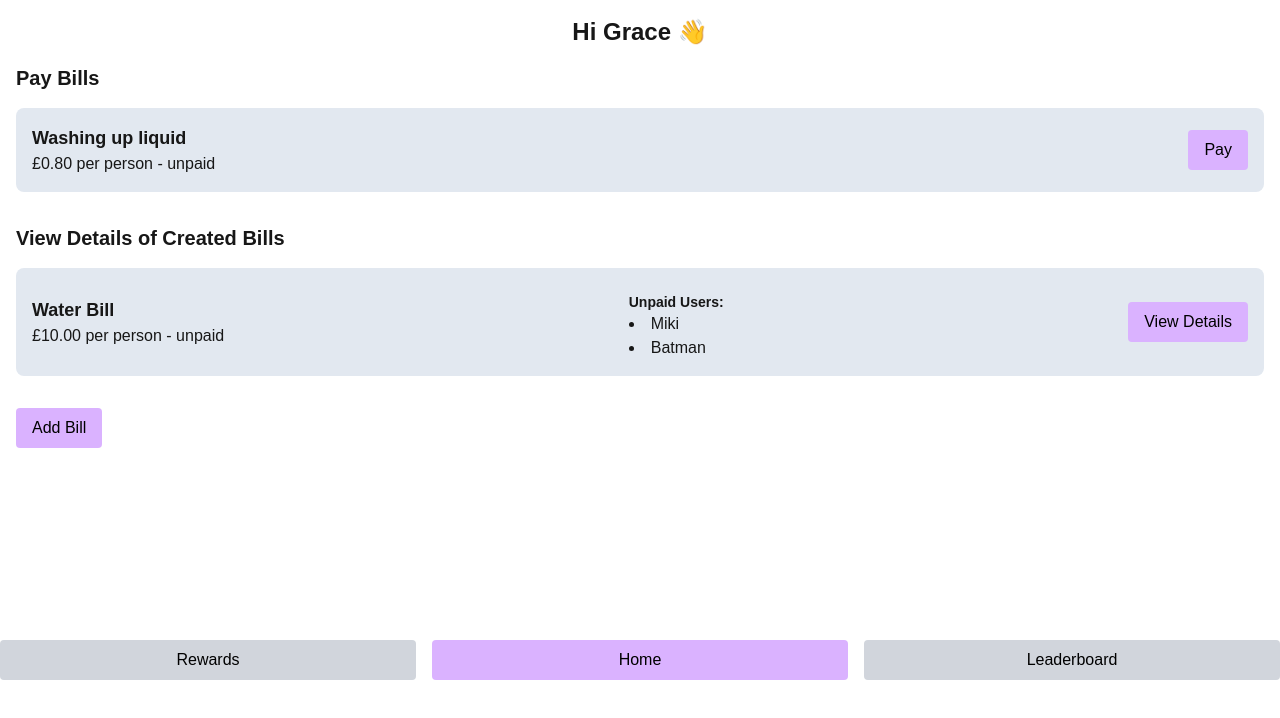
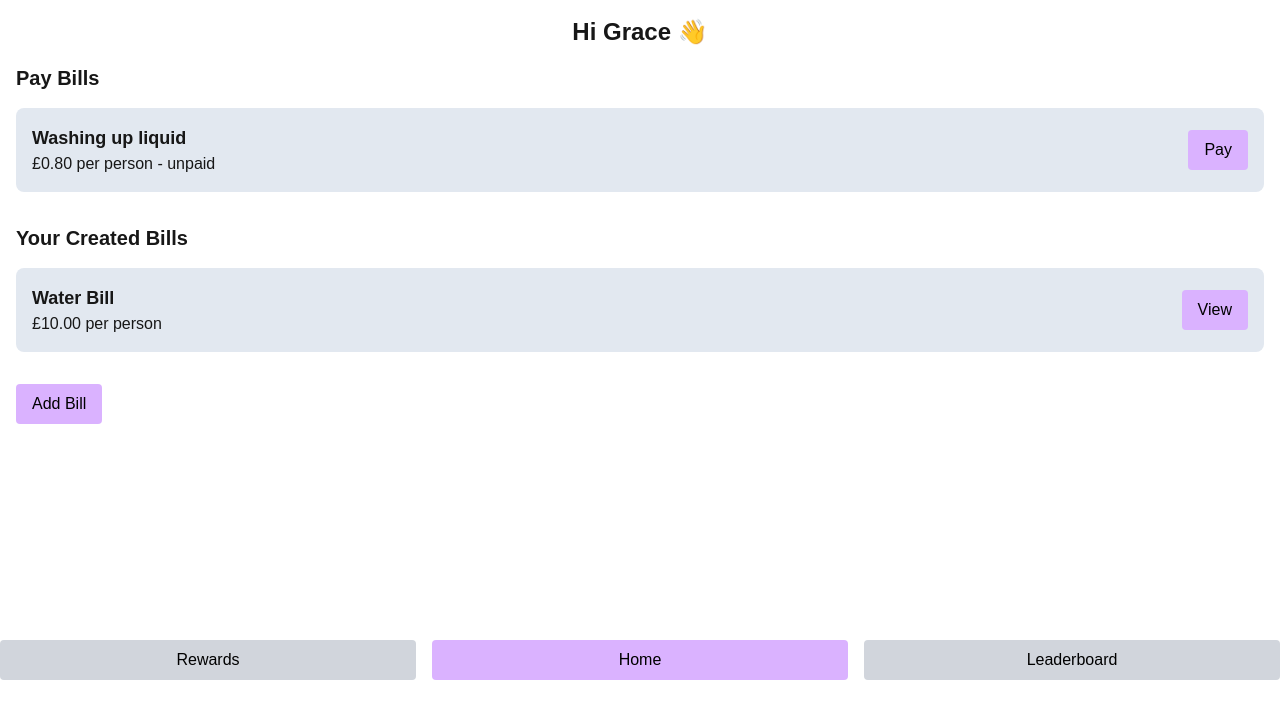
Before and after one commit to 3miki/Split-Play, a Next.js app: page / in a window 1280 px wide. Shown: the top 718 px of the page. Built offline with nearby package versions, Linux system fonts and the light colour scheme.

Commit message:
fix view detail link

```diff
--- a/app/newbill/page.tsx
+++ b/app/newbill/page.tsx
@@ -4,6 +4,7 @@ import { useRouter } from "next/navigation";
 import NewBillForm from "../../components/NewBillForm";
 import { Bill } from "../../types";
 import { useBillStore } from "../../stores";
+import { mockUser } from "../../lib/mockData";
 
 export default function AddBill() {
   const router = useRouter();
@@ -13,7 +14,10 @@ export default function AddBill() {
     const newBill: Bill = {
       ...billData,
       id: Date.now(),
-      users: billData.users || [],
+      users: billData.users?.filter((user) => user.name !== mockUser) || [
+        { name: "Miki", paid: false },
+        { name: "Batman", paid: false },
+      ],
     };
     addBill(newBill);
     router.push("/");
--- a/app/page.tsx
+++ b/app/page.tsx
@@ -32,15 +32,21 @@ export default function TaskBoard() {
       {/* Pay Bills Section */}
       <div className="mb-8">
         <h2 className="text-xl font-semibold mb-4">Pay Bills</h2>
-        <BillList bills={payBills} handlePay={handlePay} user={user} />
+        {payBills.length > 0 ? (
+          <BillList bills={payBills} handlePay={handlePay} user={user} />
+        ) : (
+          <p className="text-gray-500">No bills to pay.</p>
+        )}
       </div>
 
       {/* View Details Section */}
       <div className="mb-8">
-        <h2 className="text-xl font-semibold mb-4">
-          View Details of Created Bills
-        </h2>
-        <BillList bills={createdBills} handlePay={handlePay} user={user} />
+        <h2 className="text-xl font-semibold mb-4">Your Created Bills</h2>
+        {createdBills.length > 0 ? (
+          <BillList bills={createdBills} handlePay={handlePay} user={user} />
+        ) : (
+          <p className="text-gray-500">No created bills.</p>
+        )}
       </div>
 
       {/* Add New Bill */}
--- a/app/settings/page.tsx
+++ b/app/settings/page.tsx
@@ -21,7 +21,7 @@ export default function Settings() {
 
   return (
     <div className="container mx-auto p-4">
-      <h1 className="text-2xl font-bold mb-4 text-center">Chore List🧺</h1>
+      <h1 className="text-2xl font-bold mb-4 text-center">Chore List 🧺</h1>
       <RewardList
         rewards={rewards}
         editingRewardId={editingRewardId}
--- a/app/settlement/page.tsx
+++ b/app/settlement/page.tsx
@@ -25,7 +25,6 @@ export default function SettleBill() {
       console.log(
         `User "${user}" has settled their share for the bill "${bill.title}".`
       );
-      //   window.location.href = "/";
       router.push("/");
     }
   };
--- a/components/BillDetail.tsx
+++ b/components/BillDetail.tsx
@@ -12,14 +12,28 @@ export default function BillDetail({ bill, onSettle, user }: BillDetailProps) {
   const totalAmount = bill.amount || 0;
   const splitAmount = totalAmount / allUsers;
   const isUserUnpaid = bill.users?.some((u) => u.name === user && !u.paid);
-
   return (
-    <div className="p-4 bg-slate-200 rounded">
+    <div key={bill.id} className="p-4 bg-slate-200 rounded">
       <h2 className="text-xl font-bold">{bill.title}</h2>
       <p>Total Amount: £{totalAmount.toFixed(2)}</p>
       <p>Split Amount: £{splitAmount.toFixed(2)} per user</p>
       <p>Created By: {bill.created_by}</p>
 
+      {user === bill.created_by ? (
+        // Content for the creator of the bill
+        <>
+          <h3 className="text-lg font-semibold mt-4">Unpaid Users:</h3>
+          <ul>
+            {bill.users
+              ?.filter((u) => !u.paid)
+              .map((unpaidUser) => (
+                <li key={unpaidUser.name}>{unpaidUser.name}</li>
+              ))}
+          </ul>
+        </>
+      ) : (
+        // Content for other users
+        <>
           {isUserUnpaid ? (
             <p className="text-purple-500 font-semibold mt-4">
               Status: You are unpaid
@@ -33,12 +47,8 @@ export default function BillDetail({ bill, onSettle, user }: BillDetailProps) {
               <SettleBillButton onClick={onSettle} />
             </div>
           )}
+        </>
+      )}
     </div>
   );
 }
-
-interface BillDetailProps {
-  bill: Bill;
-  onSettle: () => void;
-  user: string;
-}
--- a/components/BillList.tsx
+++ b/components/BillList.tsx
@@ -1,5 +1,4 @@
 import { Bill, User } from "../types";
-import PayButton from "./PayButton";
 
 interface BillListProps {
   bills: Bill[];
@@ -27,11 +26,11 @@ export default function BillList({
             <h2 className="text-lg font-bold">{bill.title}</h2>
             <p>
               £{(bill.amount / (bill.users?.length || 1)).toFixed(2)} per person
-              - {bill.status}
+              {bill.created_by === user ? "" : ` - ${bill.status}`}
             </p>
           </div>
 
-          {bill.created_by === user && (
+          {/* {bill.created_by === user && (
             <div className="mt-2">
               <p className="text-sm font-semibold">Unpaid Users:</p>
               <ul className="list-disc list-inside">
@@ -42,14 +41,11 @@ export default function BillList({
                   ))}
               </ul>
             </div>
-          )}
+          )} */}
           <button
             onClick={() => {
-              if (bill.users?.some((u) => u.name === user && !u.paid)) {
-                handlePay(bill.id);
-              } else {
-                console.log("View details for bill:", bill.id);
-              }
+              handlePay(bill.id);
+              console.log("View details for bill:", bill.id);
             }}
             className={`px-4 py-2 rounded ${
               bill.users?.some((u) => u.name === user && !u.paid)
@@ -59,7 +55,7 @@ export default function BillList({
           >
             {bill.users?.some((u) => u.name === user && !u.paid)
               ? "Pay"
-              : "View Details"}
+              : "View"}
           </button>
         </div>
       ))}
--- a/components/PayButton.tsx
+++ /dev/null
@@ -1,19 +0,0 @@
-interface PayButtonProps {
-  onClick: () => void;
-  disabled?: boolean;
-}
-
-export default function PayButton({
-  onClick,
-  disabled = false,
-}: PayButtonProps) {
-  return (
-    <button
-      onClick={onClick}
-      disabled={disabled}
-      className="px-4 py-2 bg-purple-300 text-black rounded hover:bg-purple-600 disabled:bg-gray-300"
-    >
-      Pay
-    </button>
-  );
-}
```
Also changed, not shown: 1 other file (tests, documents, lock files or other folders). Lines whose indentation alone changed are shown as unchanged.
